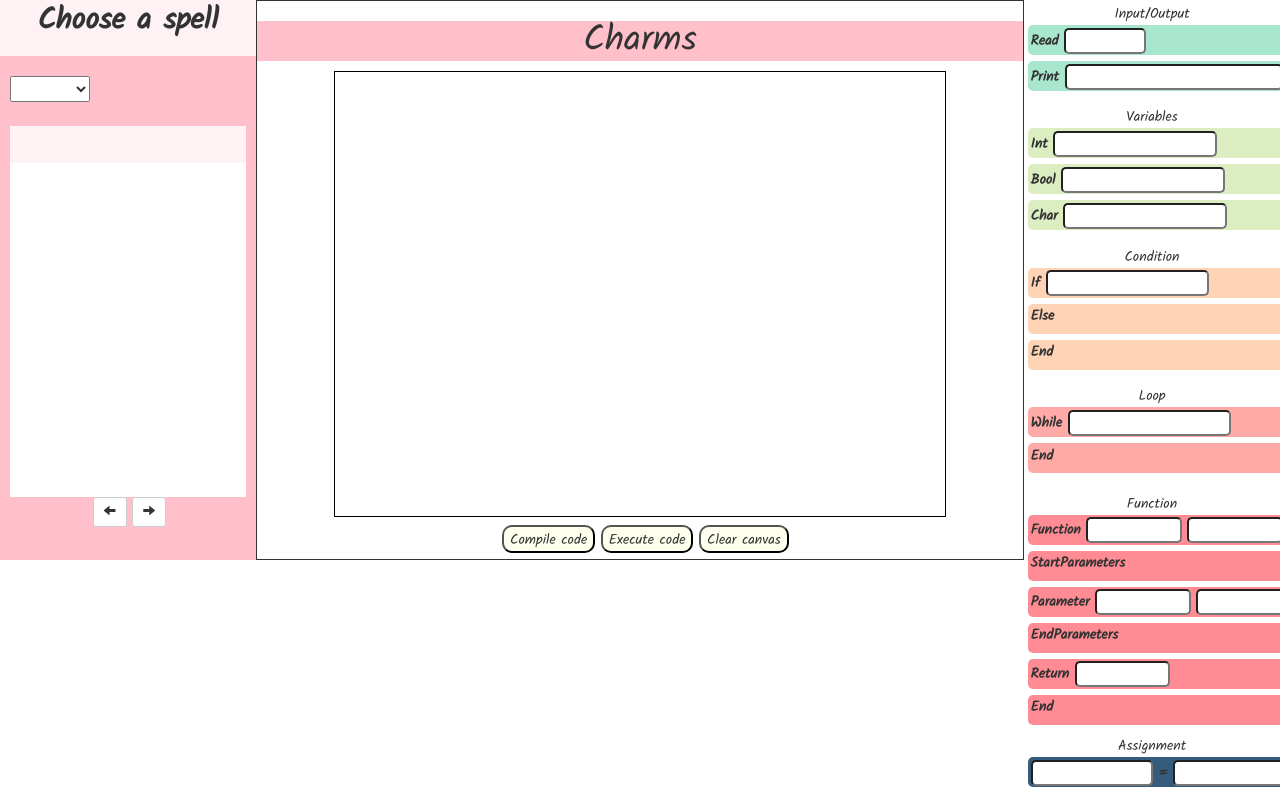
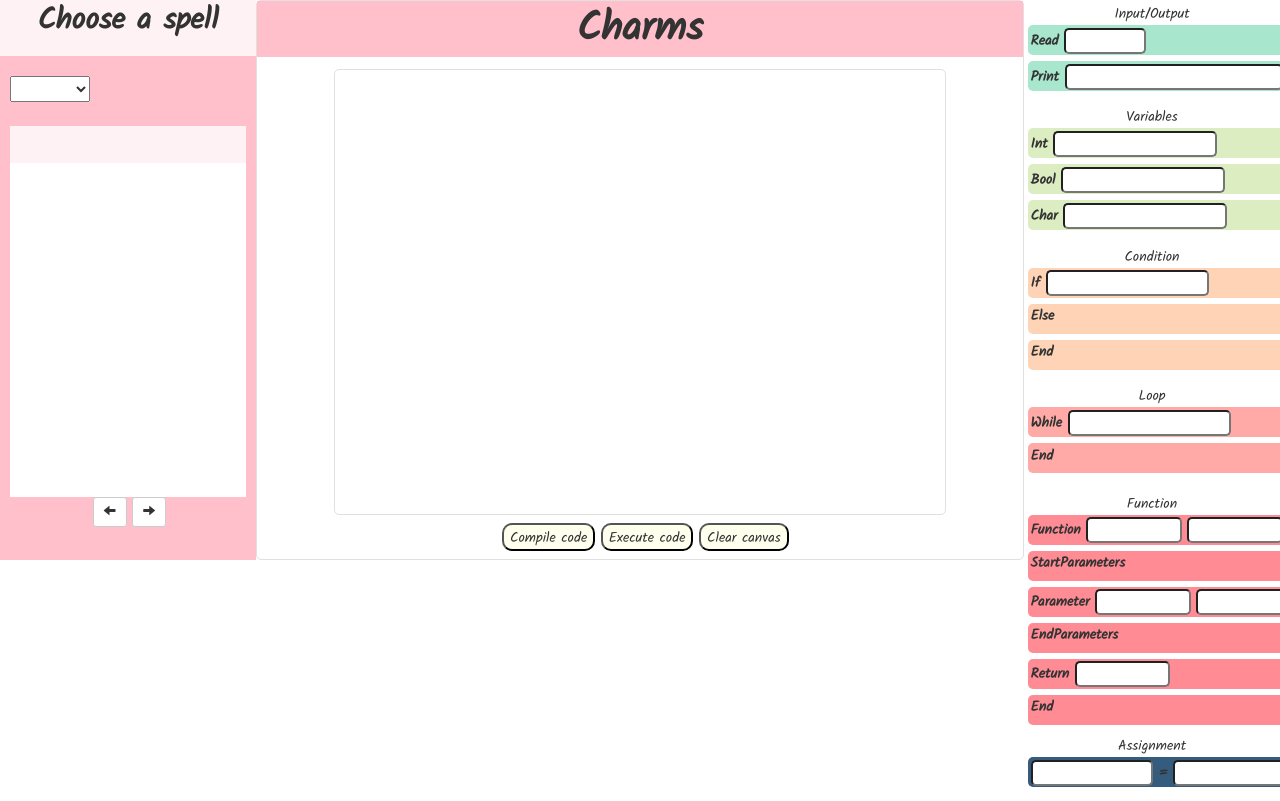
Before and after one commit to renysaldivar/Charms, a Django app: page / in a window 1280 px wide. Run offline with Django 3.2, Linux system fonts and the light colour scheme; some libraries are stand-ins or nearby versions.

Commit message:
Minor changes to canvas style

```diff
--- a/CharmsProject/CharmsApp/static/canvas.css
+++ b/CharmsProject/CharmsApp/static/canvas.css
@@ -1,14 +1,10 @@
-h1 {
-    text-align: center;
-    font-family: 'Kalam', cursive !important;
-    background-color: #ffc0cb;
-}
-
 #block-canvas {
     margin: auto;
     width: 80%;
     height: 80%;
     border: 1px solid #000000;
+    border-color: #E0E0E0;
+    border-radius: 5px;
 }
 
 #btn-execute {
--- a/CharmsProject/CharmsApp/static/index.css
+++ b/CharmsProject/CharmsApp/static/index.css
@@ -137,11 +137,21 @@
 }
 
 #canvas {
-  border-style: solid;
-  border-width: 1px;
   height: 70%;
   margin-left: 20%;
   width: 60%;
+  border: 1px solid #000000;
+  border-color: #E0E0E0;
+  border-radius: 5px;
+}
+
+.canvas-header {
+  background-color: #ffc0cb;
+  font-size: 40px;
+  text-align: center;
+  margin-bottom: 12px;
+  width: 100%;
+  height: 10%;
 }
 
 .canvas-footer {
--- a/CharmsProject/CharmsApp/templates/canvas.html
+++ b/CharmsProject/CharmsApp/templates/canvas.html
@@ -1,4 +1,6 @@
-<h1>Charms</h1>
+<div class='canvas-header'>
+  <label>Charms</label>
+</div>
 <div id="block-canvas" ondrop="drop(event)" ondragover="allowDrop(event)"></div>
 <div class='canvas-footer'>
   <div class='canvas-footer-buttons'>
```
